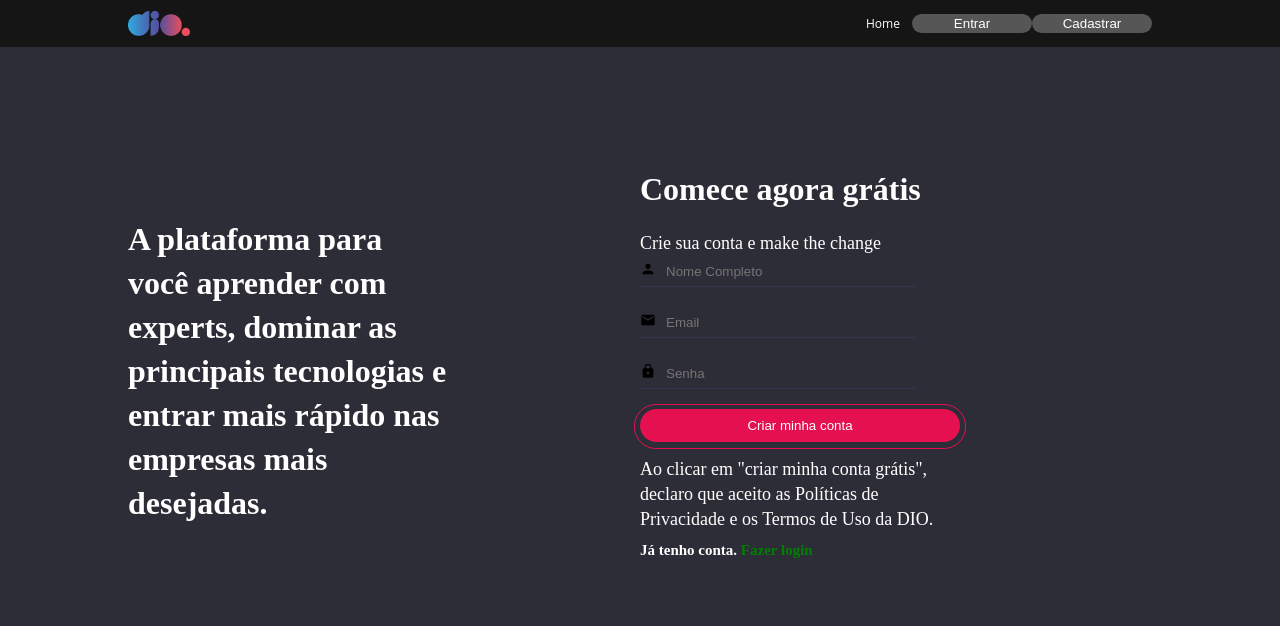
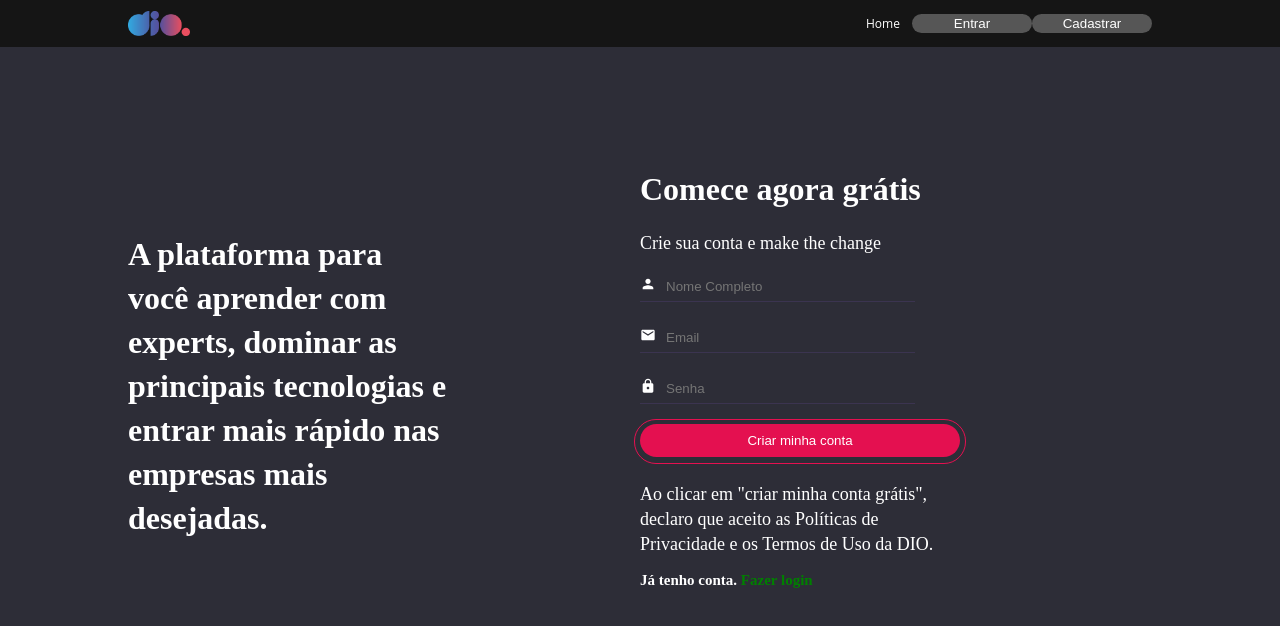
Before and after one commit to devLucasCBMelo/trilha-dotnet-desafio-tela-de-cadastro-react, a React (Create React App) app: page /register in a window 1280 px wide. Shown: the top 626 px of the page. Built offline with nearby package versions, Linux system fonts and the light colour scheme.

Commit message:
implementandoa as funções da tela de cadastro

```diff
--- a/db.json
+++ b/db.json
@@ -1,7 +1,22 @@
 {
   "users": [
-    {"id": 1, "name": "Pablo", "email": "pablo@gmail.com", "senha": "123456" },
-    {"id": 2, "name": "José", "email": "jose@gmail.com", "senha": "123456" }
-
+    {
+      "id": "1",
+      "name": "Pablo",
+      "email": "pablo@gmail.com",
+      "senha": "123456"
+    },
+    {
+      "id": "2",
+      "name": "José",
+      "email": "jose@gmail.com",
+      "senha": "123456"
+    },
+    {
+      "id": 3,
+      "name": "lucas",
+      "email": "puskas9999@gmail.com",
+      "senha": "123123"
+    }
   ]
 }
--- a/src/pages/login/index.jsx
+++ b/src/pages/login/index.jsx
@@ -32,7 +32,7 @@ const schema = yup.object({
 const Login = () => {
   const navigate = useNavigate();
 
-  const { control, handleSubmit, formState: { errors, isValid } } = useForm({
+  const { control, handleSubmit, formState: { errors, } } = useForm({
     resolver: yupResolver(schema),
     mode: 'onChange'
   });
@@ -40,7 +40,6 @@ const Login = () => {
   const onSubmit = async formData => {
     try {
       const { data } = await api.get(`users?email=${formData.email}&senha=${formData.password}`);
-      console.log('minha data: ', data)
       if (data.length === 1) {
         navigate('/feed');
       } else {
--- a/src/pages/register/index.jsx
+++ b/src/pages/register/index.jsx
@@ -1,5 +1,5 @@
 import React from "react";
-import { Background, Container, Column, Title, SubtitleLogin, SubSubTitleLogin } from "./styles";
+import { Background, Container, Column, Title, SubtitleLogin, SubSubTitleLogin, SubBottonLogin } from "./styles";
 import Header from "../../components/Header";
 import Button from "../../components/Button";
 import Input from "../../components/Input";
@@ -7,6 +7,8 @@ import { MdEmail, MdLock, MdPerson } from 'react-icons/md'
 import { useForm } from 'react-hook-form';
 import { yupResolver } from '@hookform/resolvers/yup';
 import * as yup from "yup";
+import { useNavigate } from "react-router-dom";
+import { api } from "../../services/api";
 
 const schema = yup.object({
   nomeCompleto: yup.string().required('Campo obrigatório'),
@@ -15,14 +17,38 @@ const schema = yup.object({
 }).required();
 
 const Register = () => {
+  const navigate = useNavigate();
+
+  const handleLogin = () => {
+    navigate("/login");
+  }
+
   const { control, handleSubmit, formState: { errors } } = useForm({
     resolver: yupResolver(schema),
     mode: 'onChange'
   });
 
-  const onSubmit = () => {
+  const onSubmit = async (formData) => {
+    try {
+      const { data } = await api.get('/users')
+      const userExists = data.some((user) => user.email === formData.email);
+      if (userExists) {
+        alert ('Email já cadastrado')
+      } else {
+        await api.post("/users", {
+          id: data.length + 1,
+          name: formData.nomeCompleto,
+          email: formData.email,
+          senha: formData.password
+        });
+        alert("Usuário cadastrado com sucesso!")
+        navigate("/login")
+      }
+    } catch {
+      alert('Houve um erro')
+    }
+  }
 
-  }
 
   return (
     <Background>
@@ -41,16 +67,16 @@ const Register = () => {
             Crie sua conta e make the change
           </SubtitleLogin>
           <form onSubmit={handleSubmit(onSubmit)}>
-            <Input name="Nome completo" errorMessage={errors?.email?.message} control={control} placeholder="Nome Completo" leftIcon={ <MdPerson /> }/>
-            <Input name="email" errorMessage={errors?.email?.message} control={control} placeholder="Email" leftIcon={ <MdEmail /> } />
-            <Input name="password" errorMessage={errors?.password?.message} control={control} placeholder="Senha" type="password" leftIcon={ <MdLock /> } />
+            <Input name="nomeCompleto" errorMessage={errors?.email?.message} control={control} placeholder="Nome Completo" leftIcon={ <MdPerson color="white"/> }/>
+            <Input name="email" errorMessage={errors?.email?.message} control={control} placeholder="Email" leftIcon={ <MdEmail color="white" /> } />
+            <Input name="password" errorMessage={errors?.password?.message} control={control} placeholder="Senha" type="password" leftIcon={ <MdLock color="white" /> } />
             <Button title="Criar minha conta" $variant='secondary' type="submit" />
           </form>
-          <SubtitleLogin>
+          <SubBottonLogin>
             Ao clicar em "criar minha conta grátis", declaro que aceito as Políticas de Privacidade e os Termos de Uso da DIO.
-          </SubtitleLogin>
+          </SubBottonLogin>
           <SubSubTitleLogin>
-            Já tenho conta. <strong>Fazer login</strong>
+            Já tenho conta. <strong onClick={handleLogin}>Fazer login</strong>
           </SubSubTitleLogin>
         </Column>
       </Container>
--- a/src/pages/register/styles.js
+++ b/src/pages/register/styles.js
@@ -35,7 +35,20 @@ export const SubtitleLogin = styled.p`
   font-size: 18px;
   line-height: 25px;
   color: #FFFFFF;
-  margin-top: 15px;
+  margin-top: 10px;
+  margin-bottom: 15px;
+  width: 320px;
+`
+
+export const SubBottonLogin = styled.p`
+  font-family: 'Open-Sans';
+  font-style: normal;
+  font-weight: 400;
+  font-size: 18px;
+  line-height: 25px;
+  color: #FFFFFF;
+  margin-top: 25px;
+  margin-bottom: 10px;
   width: 320px;
 `
 
@@ -44,13 +57,17 @@ font-size: 15px;
 font-style: normal;
 font-weight: bold;
 margin-bottom: 35px;
-margin-top: 10px;
+margin-top: 15px;
 color: #FFFFFF;
 
 
   strong {
     color: green;
   }
+
+  strong:hover {
+      cursor: pointer;
+    }
 `
 
 export const Column = styled.div`
```
